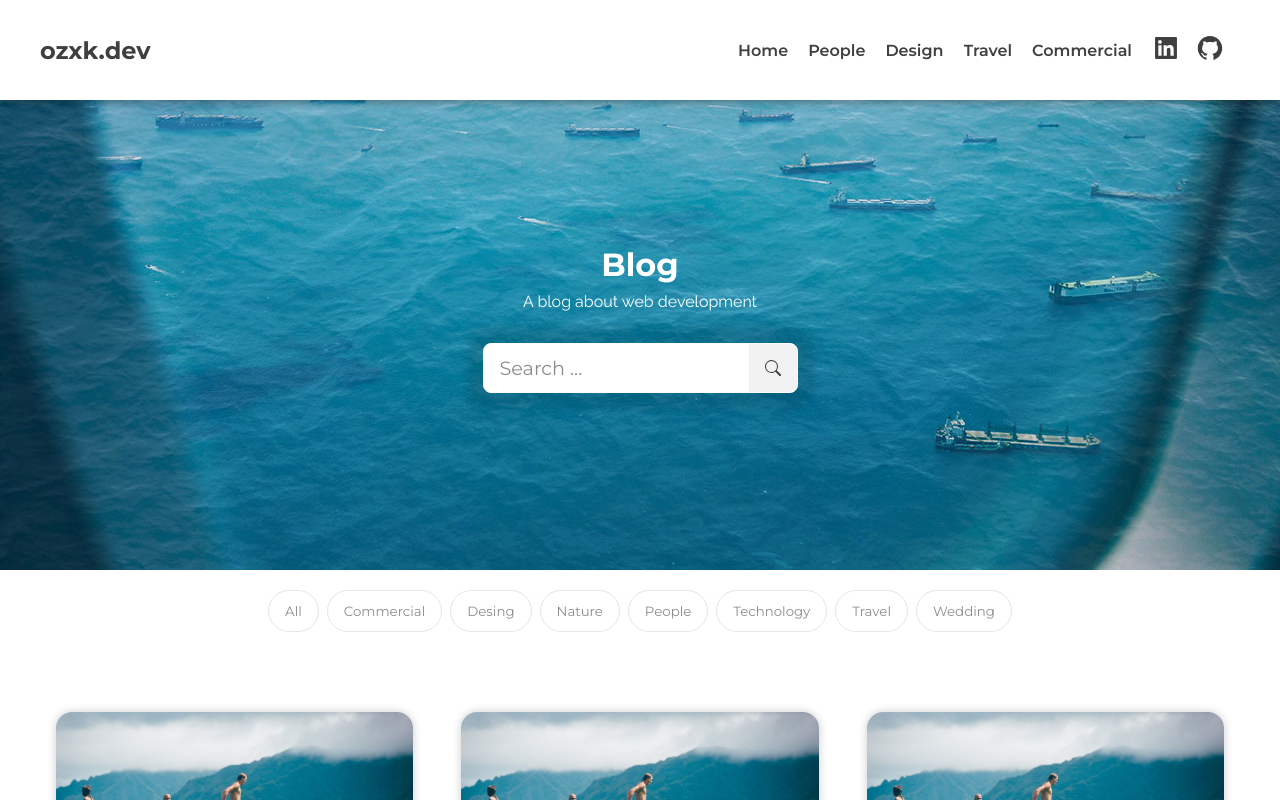
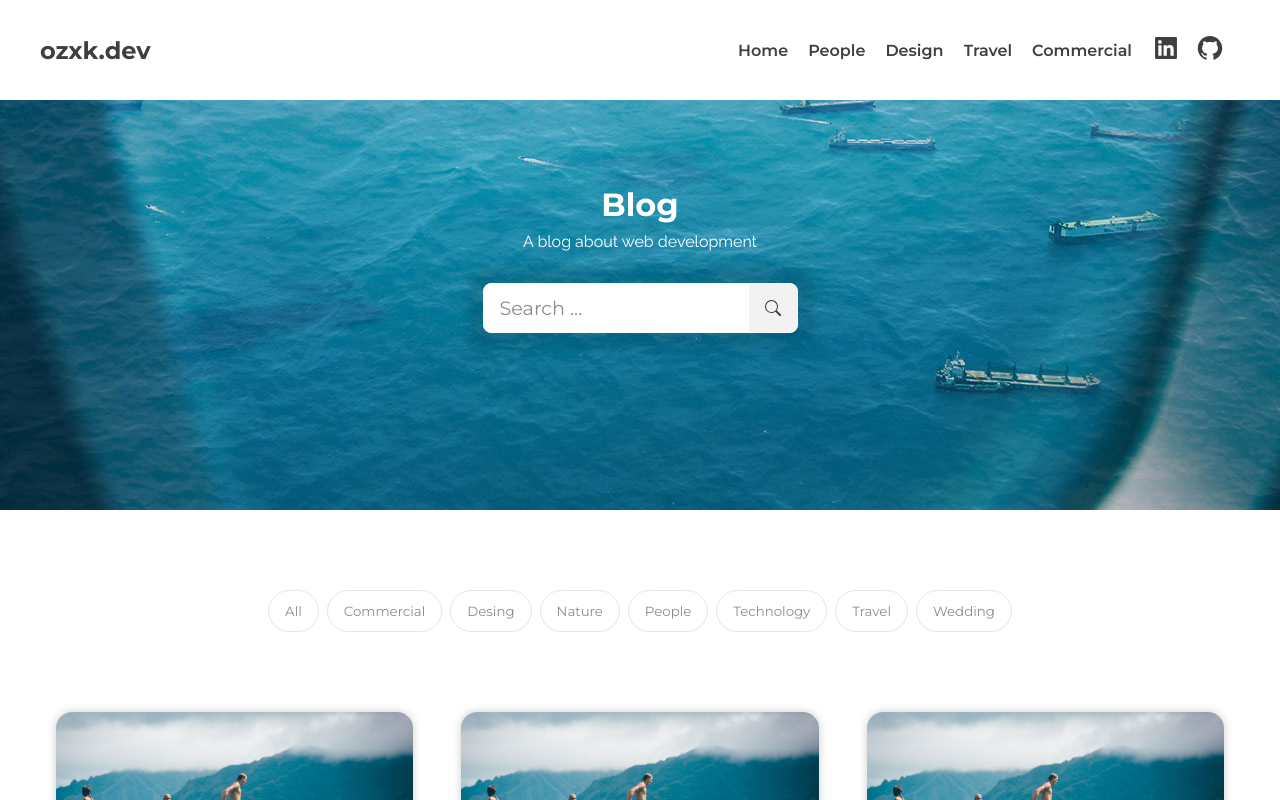
Before and after one commit to Ouzx/ozxkdev, a Next.js app: page / in a window 1280 px wide. Shown: the top 800 px of the page. Built offline with nearby package versions, Linux system fonts and the light colour scheme.

Commit message:
parallax added to hero

```diff
--- a/package.json
+++ b/package.json
@@ -19,6 +19,7 @@
     "react": "18.2.0",
     "react-dom": "18.2.0",
     "react-icons": "^4.7.1",
+    "react-scroll-parallax": "^3.3.2",
     "typescript": "4.9.4"
   },
   "devDependencies": {
--- a/src/app/Components/Hero/Hero.module.scss
+++ b/src/app/Components/Hero/Hero.module.scss
@@ -5,14 +5,20 @@
   grid-template-areas: "stack";
   justify-content: center;
   align-items: center;
+  overflow: hidden;
+  z-index: -12;
+  // position: relative;
 
-  // TODO: Make this responsive
   .hero__image {
     grid-area: stack;
     object-fit: cover;
   }
 
   .hero__text {
+    padding-top: 5rem;
+    @include screens.sm {
+      padding-top: 0;
+    }
     grid-area: stack;
     text-align: center;
     color: #fff;
--- a/src/app/Components/Hero/Hero.tsx
+++ b/src/app/Components/Hero/Hero.tsx
@@ -1,13 +1,16 @@
+"use client";
 import React from "react";
 import Image from "next/image";
 import styles from "./Hero.module.scss";
 
 import hero from "../../../assets/hero.jpg";
 import Searchbar from "../Searchbar/Searchbar";
+import { Parallax } from "react-scroll-parallax";
+
 const Hero = () => {
   return (
+    <Parallax translateY={[-300, 180]} className={styles.parallax}>
       <div className={styles.hero}>
-      {/* TODO: Make this image parallax also relative to bigger screen sizes */}
         <Image className={styles.hero__image} alt="hero" src={hero} />
         <div className={styles.hero__text}>
           <h1 className={styles.hero__title}>Blog</h1>
@@ -15,6 +18,7 @@ const Hero = () => {
           <Searchbar />
         </div>
       </div>
+    </Parallax>
   );
 };
 
--- a/src/app/page.module.scss
+++ b/src/app/page.module.scss
@@ -1,3 +1,5 @@
 .content {
   padding: 1.25rem;
+  background-color: #fff;
+  position: relative;
 }
--- a/src/app/page.tsx
+++ b/src/app/page.tsx
@@ -1,11 +1,14 @@
+"use client";
 import Hero from "./Components/Hero/Hero";
 import Pool from "@/Components/Pool/Pool";
 import PostList from "@/Components/PostList/PostList";
 import styles from "./page.module.scss";
 import Contact from "./Components/Contact/Contact";
+import { ParallaxProvider } from "react-scroll-parallax";
 
 export default function Home() {
   return (
+    <ParallaxProvider>
       <main className={styles.main}>
         <Hero />
         <div className={styles.content}>
@@ -14,5 +17,6 @@ export default function Home() {
           {/* <Contact /> */}
         </div>
       </main>
+    </ParallaxProvider>
   );
 }
```
Also changed, not shown: 1 other file (tests, documents, lock files or other folders). Lines whose indentation alone changed are shown as unchanged.
